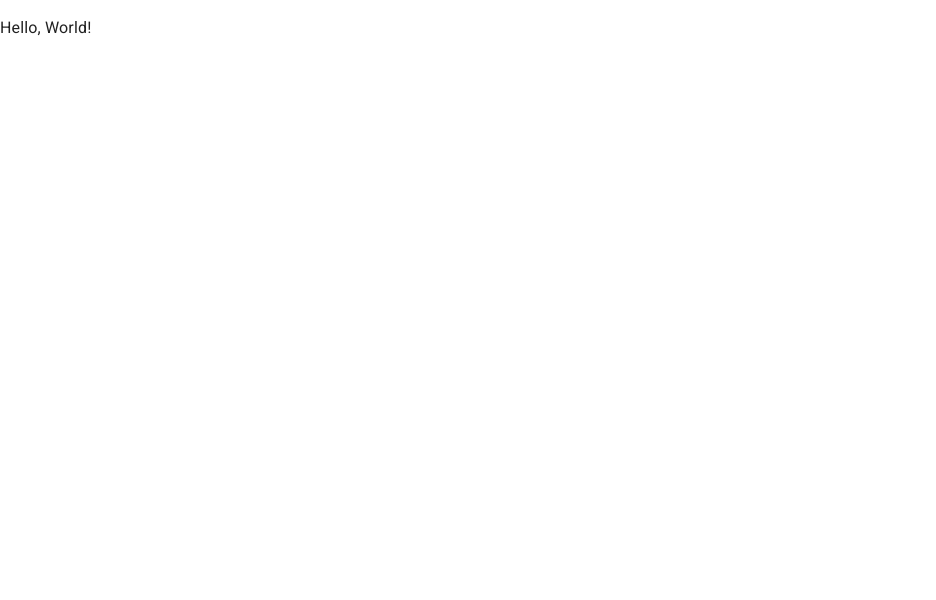
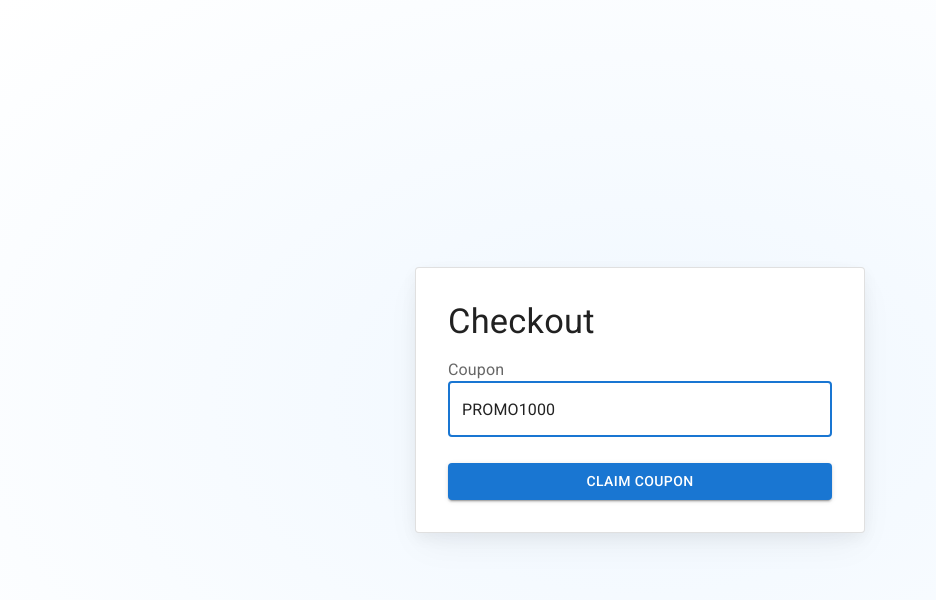
Before and after one commit to erayaydin/coupon-fraud-frontend, a React (Vite) app: page / in a window 1280 px wide. Shown: the top 600 px of the page, without its empty margins (0-936 px from the left). Built offline with nearby package versions, Linux system fonts and the light colour scheme.

Commit message:
feat: add checkout template with material ui components

```diff
--- a/src/App.tsx
+++ b/src/App.tsx
@@ -1,11 +1,12 @@
 import { QueryClient, QueryClientProvider } from '@tanstack/react-query'
 import { ReactQueryDevtools } from '@tanstack/react-query-devtools'
 import React, { Suspense, useEffect, useState } from 'react'
-import { CssBaseline } from '@mui/material'
+import { createTheme, CssBaseline, ThemeProvider } from '@mui/material'
 import '@fontsource/roboto/300.css'
 import '@fontsource/roboto/400.css'
 import '@fontsource/roboto/500.css'
 import '@fontsource/roboto/700.css'
+import Checkout from './components/Checkout'
 
 const queryClient = new QueryClient()
 
@@ -14,6 +15,12 @@ const ReactQueryDevtoolsProduction = React.lazy(() =>
     default: d.ReactQueryDevtools,
   }))
 )
+
+const materialTheme = createTheme({
+  colorSchemes: {
+    dark: true,
+  },
+})
 
 export default function App() {
   const [showDevtools, setShowDevtools] = useState(false)
@@ -25,8 +32,10 @@ export default function App() {
 
   return (
     <QueryClientProvider client={queryClient}>
-      <CssBaseline />
-      <p>Hello, World!</p>
+      <ThemeProvider theme={materialTheme}>
+        <CssBaseline enableColorScheme />
+        <Checkout />
+      </ThemeProvider>
       <ReactQueryDevtools initialIsOpen={false} />
       {showDevtools && (
         <Suspense fallback={null}>
--- /dev/null
+++ b/src/components/Checkout/Checkout.tsx
@@ -0,0 +1,90 @@
+import { Box, Button, FormControl, FormLabel, Stack, styled, TextField, Typography } from '@mui/material'
+import MuiCard from '@mui/material/Card'
+import { FormEvent, useState } from 'react'
+
+const Card = styled(MuiCard)(({ theme }) => ({
+  display: 'flex',
+  flexDirection: 'column',
+  alignSelf: 'center',
+  width: '100%',
+  padding: theme.spacing(4),
+  gap: theme.spacing(2),
+  margin: 'auto',
+  [theme.breakpoints.up('sm')]: {
+    maxWidth: '450px',
+  },
+  boxShadow: 'hsla(220, 30%, 5%, 0.05) 0px 5px 15px 0px, hsla(220, 25%, 10%, 0.05) 0px 15px 35px -5px',
+  ...theme.applyStyles('dark', {
+    boxShadow: 'hsla(220, 30%, 5%, 0.5) 0px 5px 15px 0px, hsla(220, 25%, 10%, 0.08) 0px 15px 35px -5px',
+  }),
+}))
+
+const CheckoutContainer = styled(Stack)(({ theme }) => ({
+  height: '100%',
+  padding: 20,
+  backgroundImage: 'radial-gradient(ellipse at 50% 50%, hsl(210, 100%, 97%), hsl(0, 0%, 100%))',
+  backgroundRepeat: 'no-repeat',
+  ...theme.applyStyles('dark', {
+    backgroundImage: 'radial-gradient(at 50% 50%, hsla(210, 100%, 16%, 0.5), hsl(220, 30%, 5%))',
+  }),
+}))
+
+export default function Checkout() {
+  const [coupon, setCoupon] = useState('PROMO1000')
+  // eslint-disable-next-line @typescript-eslint/no-unused-vars
+  // @ts-ignore
+  const [couponError, setCouponError] = useState(false)
+  // eslint-disable-next-line @typescript-eslint/no-unused-vars
+  // @ts-ignore
+  const [couponErrorMessage, setCouponErrorMessage] = useState('')
+
+  const onFormSubmit = (e: FormEvent) => {
+    e.preventDefault()
+  }
+
+  return (
+    <Box sx={{ height: '100dvh', display: 'flex', flexDirection: 'column' }}>
+      <Box sx={{ flex: '1 1', overflow: 'auto' }}>
+        <CheckoutContainer>
+          <Card variant='outlined'>
+            <Typography component='h1' variant='h4' sx={{ width: '100%', fontSize: 'clamp(2rem, 10vw, 2.15rem)' }}>
+              Checkout
+            </Typography>
+            <Box
+              component='form'
+              onSubmit={onFormSubmit}
+              sx={{
+                display: 'flex',
+                flexDirection: 'column',
+                width: '100%',
+                gap: 2,
+              }}
+            >
+              <FormControl>
+                <FormLabel htmlFor='coupon'>Coupon</FormLabel>
+                <TextField
+                  error={couponError}
+                  helperText={couponErrorMessage}
+                  id='coupon'
+                  type='text'
+                  name='coupon'
+                  value={coupon}
+                  onChange={(e) => setCoupon(e.target.value)}
+                  placeholder='XXX'
+                  autoFocus
+                  required
+                  fullWidth
+                  variant='outlined'
+                  color={couponError ? 'error' : 'primary'}
+                />
+              </FormControl>
+              <Button type='submit' fullWidth variant='contained' sx={{ marginTop: '10px' }}>
+                Claim Coupon
+              </Button>
+            </Box>
+          </Card>
+        </CheckoutContainer>
+      </Box>
+    </Box>
+  )
+}
--- /dev/null
+++ b/src/components/Checkout/index.ts
@@ -0,0 +1 @@
+export { default } from './Checkout'
```
